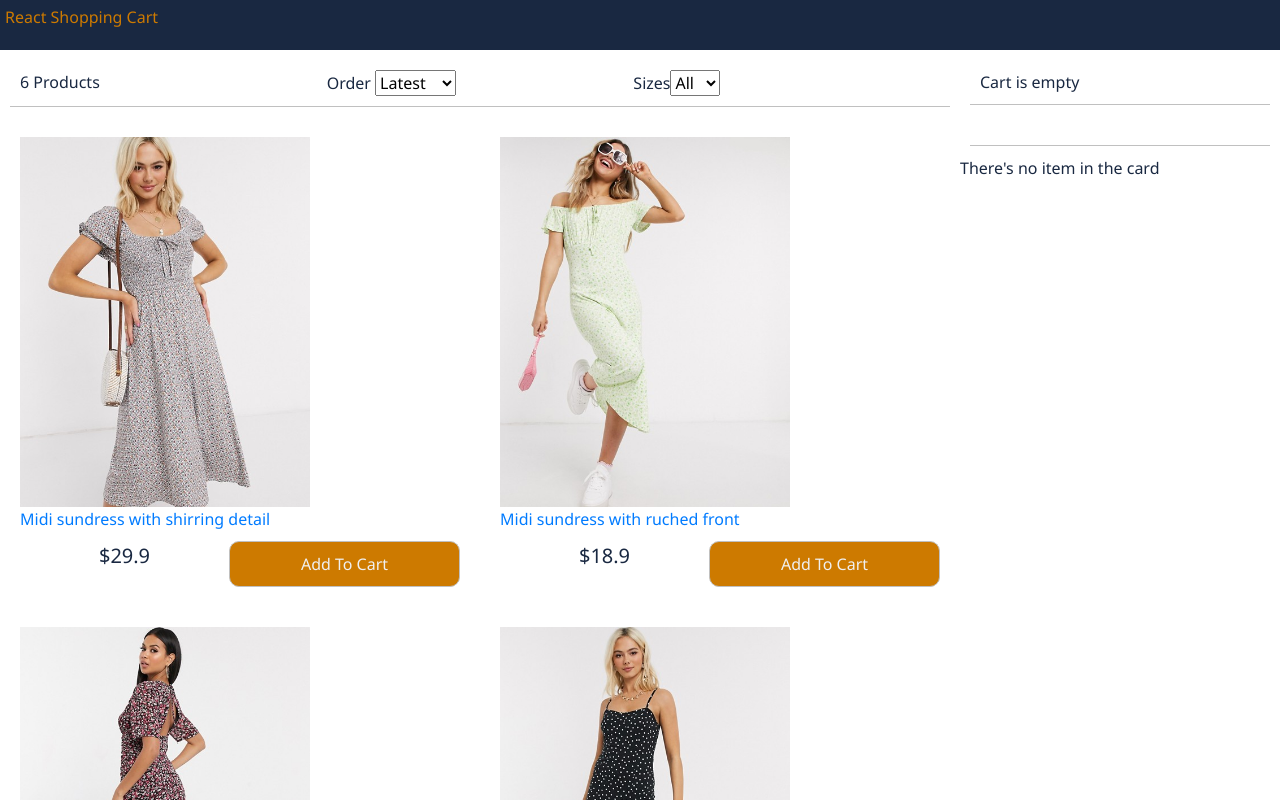
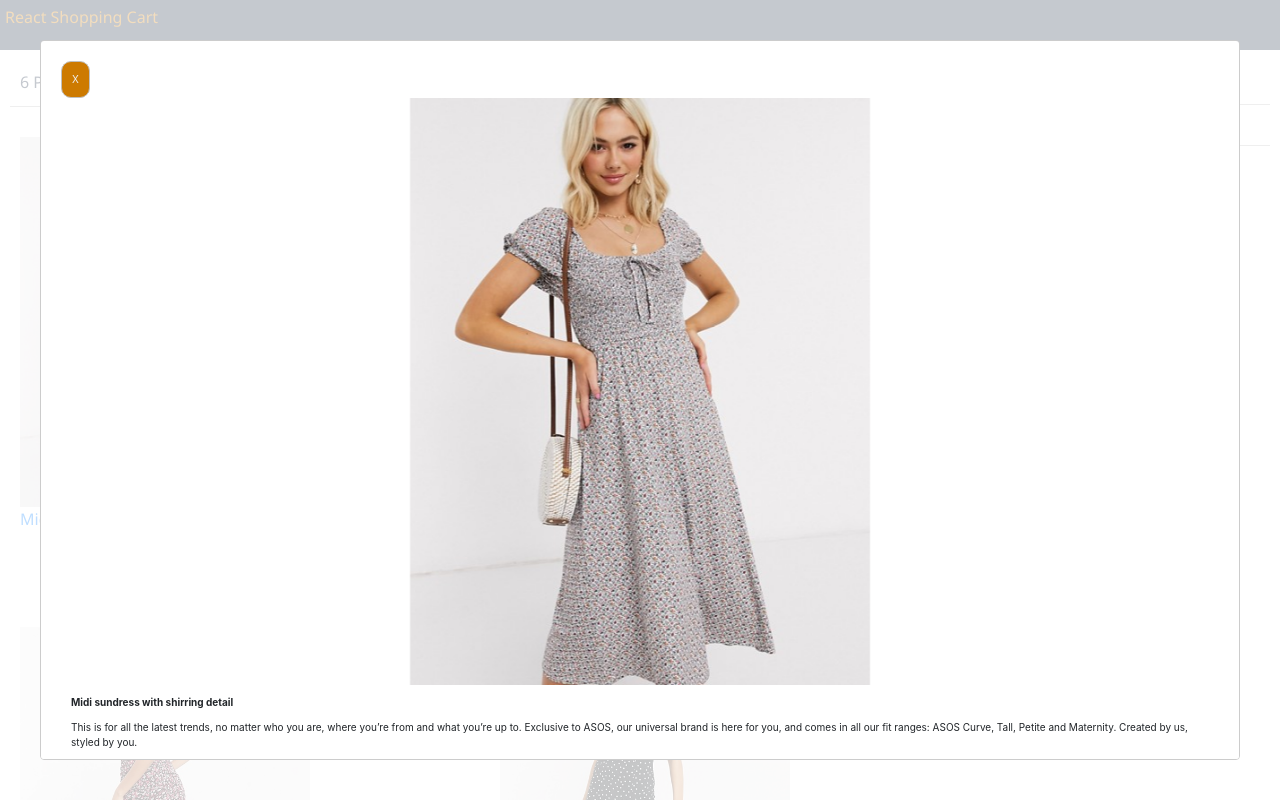
Before and after one commit to just-red/just_another_shopin_cart, a React (Create React App) app: page / in a window 1280 px wide. Both pictures are taken after a click on the link "Midi sundress with shirring detail". Shown: the top 800 px of the page. Built offline with nearby package versions, Linux system fonts and the light colour scheme; a web font is replaced by a local one.

Commit message:
Animation-modals

```diff
--- a/package.json
+++ b/package.json
@@ -9,6 +9,8 @@
     "bootstrap": "^4.5.2",
     "react": "^16.13.1",
     "react-dom": "^16.13.1",
+    "react-modal": "^3.11.2",
+    "react-reveal": "^1.2.2",
     "react-router-dom": "^5.2.0",
     "react-scripts": "3.4.3"
   },
--- a/src/App.css
+++ b/src/App.css
@@ -238,3 +238,25 @@ form{width: 100%;}
   margin-bottom: 1rem;
   border: .1rem #c0c0c0
 solid}
+
+/*
+product_details */
+
+.product-details{
+  display: flex;
+  flex-wrap: wrap;
+  justify-content: space-between;
+  max-height: 96vh;
+
+}
+
+.product-details img{
+  max-height: 100vh;
+  max-width: 46rem;
+  margin: 0 auto;
+}
+
+.product-details-description {
+  flex : 1 1;
+  margin: 1rem;
+}
--- a/src/component/Cart.js
+++ b/src/component/Cart.js
@@ -1,6 +1,6 @@
 import React, { Component } from 'react'
 import '../App.css'
-
+import Fade from "react-reveal/Fade"
 
 export default class Cart extends Component {
 
@@ -49,13 +49,11 @@ export default class Cart extends Component {
         return (
             <div>
                     {cartItems.length === 0 ? <div className="cart">Cart is empty</div>
-                    :
-
-                    <div className="cart">you have {cartItems.length} items in the cart</div>
-
+                    : <div className="cart">you have {cartItems.length} items in the cart</div>
                     }
 
                     <div className="cart">
+                    <Fade left cascade>
                         <ul className="cart-items">
                             {cartItems.map((item)=> (
 
@@ -77,9 +75,11 @@ export default class Cart extends Component {
 
                             ))}
                         </ul>
+                        </Fade>
                     </div>
 
                                     {cartItems.length !== 0 ?
+
                     <div className="cart">
                         <div className="total">
                             Total : $ {""} {cartItems.reduce((a, c) =>
@@ -99,7 +99,7 @@ export default class Cart extends Component {
 
 
                 {this.state.showForm === true ? <div className="cart">
-
+                                <Fade right cascade>
                     <form  className="form-container" onSubmit= {this.createOrder}>
 
 
@@ -127,7 +127,7 @@ export default class Cart extends Component {
 
                     </form>
 
-
+                    </Fade>
                             </div> :
                     <div> </div>}
 
--- a/src/component/Product.js
+++ b/src/component/Product.js
@@ -1,37 +1,142 @@
 import React, { Component } from 'react'
 import '../App.css'
+import Fade from "react-reveal/Fade"
+import ReactModal from "react-modal"
+import Zoom from "react-reveal/Zoom"
+
+
  class Product extends Component {
+
+    constructor(props){
+        super(props)
+        this.state = {
+           product : null
+        }
+    }
+
+
+    handleModal = (product) => {
+        this.setState({product})
+    }
+    handleModalClose = () => {
+        this.setState({product:null})
+    }
+
+
+
+
+
+
+
+
+
+
+
+
+
 
 
 
     render() {
 
+        const {product} = this.state
+
+
         return (
             <div>
+
+            <Fade bottom cascade>
             <ul className="products">
                 {this.props.products.map(product=>(
+
                 <li key={product._id}>
+
                     <div className="product">
-                        <a href="#">
+
+                        <a href="#" onClick={()=>this.handleModal(product)}>
+
                             <img src={product.image}></img>
                             <p>{product.title}</p>
+
                         </a>
+
+
+
+
+
+
+
+
+
+
 
                         <div className="product-price">
                             <div>
                                 ${product.price}
                             </div>
-                            <button
-                                    onClick={() => this.props.addToCart(product)
-                                    }
-                            className="button primary"
-                            >Add To Cart</button>
+                            <button  onClick={() => this.props.addToCart(product)} className="button primary" >
+                            Add To Cart</button>
                         </div>
 
                     </div>
                 </li>
                 ))}
             </ul>
+                </Fade>
+
+                    {product && (
+
+
+                    <ReactModal isOpen={this.state.product}
+                        onRequestClose = {this.handleModalClose}
+                    >
+                        <Zoom>
+
+                            <button className="button primary" onClick={this.handleModalClose}>
+                                X
+                                    </button>
+                          <div className="product-details">
+                              <img src={product.image}></img>
+                          </div>
+                          <div className="product-details-description">
+                              <p>
+                                  <strong>{product.title}</strong>
+                              </p>
+                              <p>{product.description}</p>
+                              <p>
+                                  Available Sizes{" "}
+                                  {product.availableSizes.map((x) =>
+                                      (<span>{" "}
+
+                                      <button className="button primary">{x}</button>
+                                                              </span>
+
+                                      ))}
+                              </p>
+
+                                    <div className="product-price">
+                                        <div>${product.price}</div>
+                                    </div>
+
+                                <button onClick={() =>
+                              {  this.handleModalClose()
+                                this.props.addToCart(product)}} className="button primary" >
+                                    Add To Cart</button>
+
+                          </div>
+
+                        </Zoom>
+
+
+
+                    </ReactModal>
+
+
+                    )}
+
+
+
+
 
             </div>
         )
```
Also changed, not shown: 1 other file (tests, documents, lock files or other folders).
